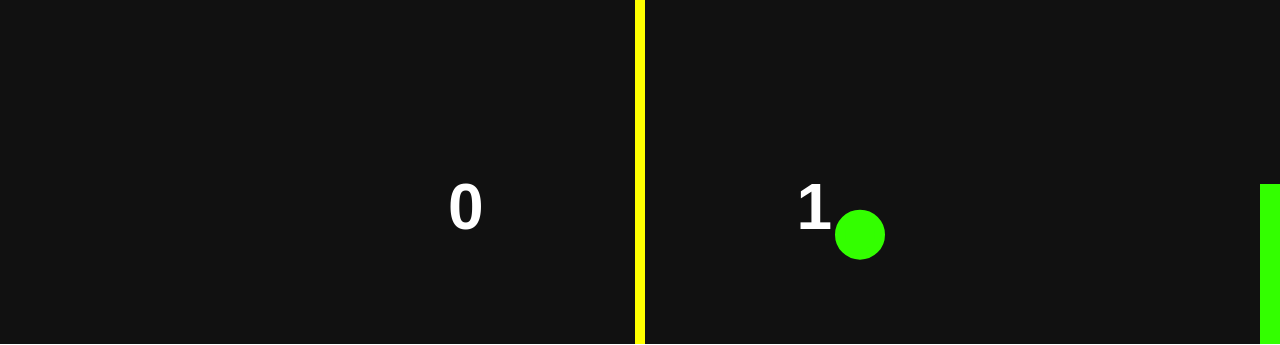
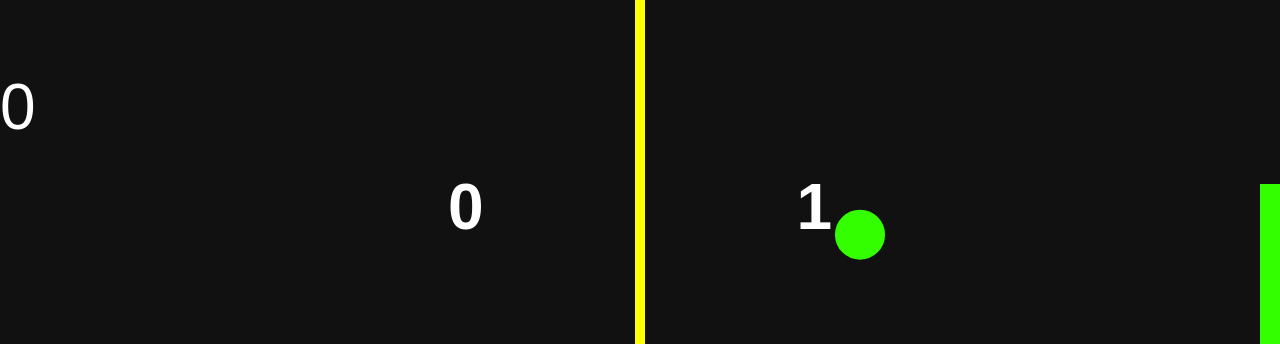
Before and after one commit to Sarthaksource/PingPongTouch, a plain HTML site: page index.html in a window 1280 px wide. Shown: the part 456-801 px from the top of the page. Drawn offline with Linux system fonts and the light colour scheme.

Commit message:
Update style.css

```diff
--- a/style.css
+++ b/style.css
@@ -19,6 +19,14 @@ h1{
 	bottom: 100px;
 }
 
+p{
+	color: #fff;
+	font-family: sans-serif;
+	font-size: 4rem;
+	position: absolute;
+	bottom: 200px;
+}
+
 #player1Score{
 	left: 35%;
 }
```
